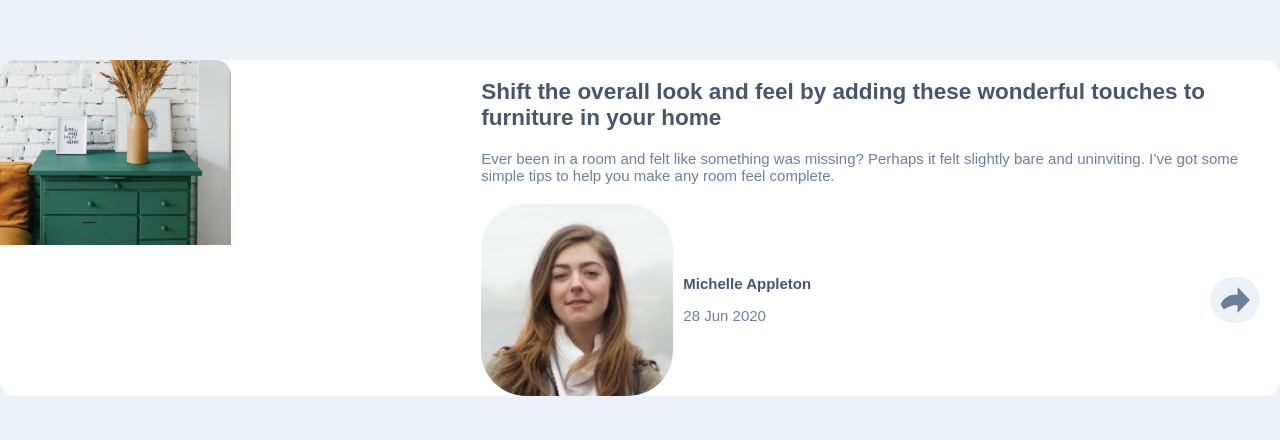
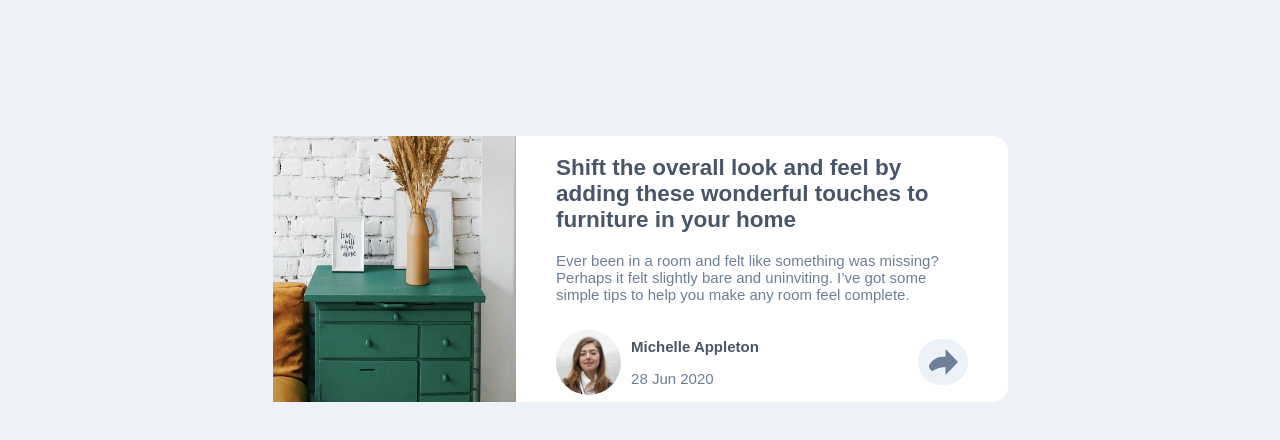
Before and after one commit to jcsmileyjr/Artical-Preview, a plain HTML site: page index.html in a window 1280 px wide. Shown: the part 172-612 px from the top of the page. Drawn offline with Linux system fonts and the light colour scheme.

Commit message:
Update responsive styles for everything

```diff
--- a/index.html
+++ b/index.html
@@ -23,7 +23,7 @@
 
     body {
       min-height: 100%;
-      margin: 40px 25px;
+      margin: 40px 15vw;
       background-color: var(--Light-Grayish-Blue);
       font-size: 15px;
       font-family: 'Manrope', sans-serif;
@@ -34,6 +34,10 @@
       display: flex;
       flex-direction: column;
       border-radius: 15px;
+    }
+
+    .imageSection {
+        display: flex;
     }
 
     .imageSection__image--style {
@@ -65,7 +69,7 @@
 
     .profile__avatar--style {
       width: 30px;
-      border-radius: 45px;
+      border-radius: 90px;
       flex: 1;
     }
 
@@ -97,6 +101,17 @@
     }
 
     @media only screen and (min-width: 600px) {
+      main {
+      margin: auto;
+      width: 80%;
+      }
+
+      body {
+        margin: 40px 20vw;
+      }
+    }
+
+    @media only screen and (min-width: 900px) {
       body {
         width: initial;
         min-height: 100vh;
@@ -104,14 +119,49 @@
         display: flex;
         justify-content: center;
         align-items: center;
+        margin: 41px 150px;
       }
 
       main {
         flex-direction: row;
+        width:100%;
       }
 
       .imageSection__image--style {
-        width: 50%;
+        width: 100%;
+        border-top-left-radius: 0px;
+        border-top-right-radius: 0px;
+      }
+
+      .profile__avatar--style {
+        flex:0;
+        min-width: 65px;
+      }
+
+      .content {
+        display: flex;
+        flex-direction: column;
+        justify-content: center;
+        margin: 0 40px;
+      }
+    }
+
+
+    @media only screen and (min-width: 1200px) {
+      main {
+        max-width: 75%;
+      }
+    }
+
+    @media only screen and (min-width: 1600px) {
+      main {
+        max-width: 65%;
+      }
+    }
+
+    @media only screen and (min-width: 1800px) {
+      main {
+        max-width: 50%;
       }
     }
   </style>
```
